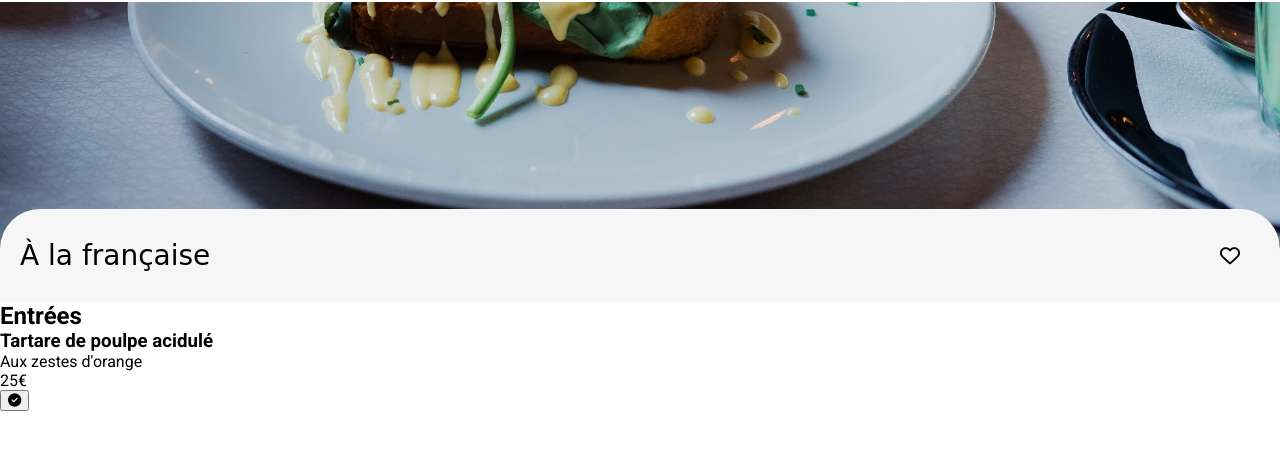
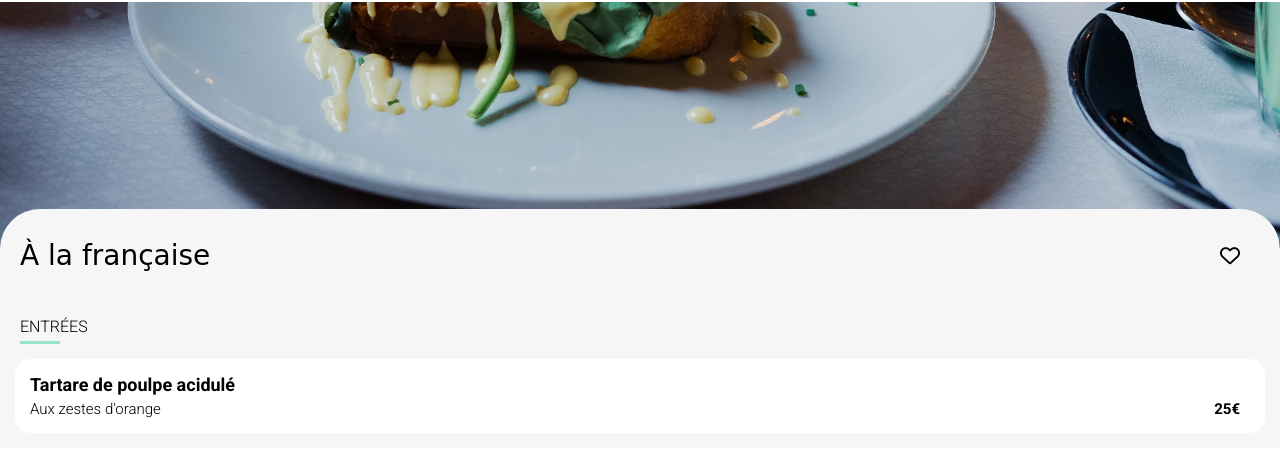
Before and after one commit to chloeadriancreates/ChloeAdrian_3_15112021, a website: page aLaFrancaise.html in a window 1280 px wide. Shown: the part 72-528 px from the top of the page. Drawn offline with Linux system fonts and the light colour scheme; a web font is replaced by a local one.

Commit message:
Created first version of menu item card

```diff
--- a/aLaFrancaise.html
+++ b/aLaFrancaise.html
@@ -26,13 +26,16 @@
         </section>
         <section class="menu">
             <h2 class="menu_heading">Entrées</h2>
+            <div class="menu_heading_underline"></div>
             <div class="menu_card">
-                <div>
-                    <h3 class="menu_card_title">Tartare de poulpe acidulé</h3>
-                    <p class="menu_card_descr">Aux zestes d'orange</p>
+                <div class="menu_card_caption">
+                    <div>
+                        <h3 class="menu_card_title">Tartare de poulpe acidulé</h3>
+                        <p class="menu_card_descr">Aux zestes d'orange</p>
+                    </div>
+                    <p class="menu_card_price">25€</p>
                 </div>
-                <p class="menu_card_price">25€</p>
-                <button class="menu_card_btn">
+                <button class="menu_card_btn btn">
                     <i class="menu_card_btn_icon fas fa-check-circle"></i>
                 </button>
             </div>
--- a/sass/pages/menu/sections/_menu.scss
+++ b/sass/pages/menu/sections/_menu.scss
@@ -0,0 +1,113 @@
+.menu {
+    background: $grey--light;
+    padding: 15px;
+
+    &_heading {
+        font-size: 16px;
+        font-weight: 300;
+        text-transform: uppercase;
+        margin-left: 5px;
+
+        &_underline {
+            width: 40px;
+            height: 3px;
+            background: $colorTertiary;
+            margin: 5px 0px 0px 5px;
+        }
+    }
+
+    &_card {
+        @include flex(row, space-between, end);
+        margin-top: 15px;
+        background: white;
+        border-radius: 15px;
+        overflow: hidden;
+
+        &_caption {
+            @include flex(row, space-between, end);
+            width: 100%;
+            margin: 15px 25px 15px 15px;
+        }
+
+        &_title {
+            margin-bottom: 5px;
+            font-size: 18px;
+            font-weight: 700;
+            // white-space: nowrap;
+            overflow: hidden;
+            text-overflow: ellipsis;
+        }
+
+        &_descr {
+            font-size: 15px;
+            font-weight: 300;
+            // white-space: nowrap;
+            overflow: hidden;
+            text-overflow: ellipsis;
+        }
+
+        &_price {
+            font-size: 15px;
+            font-weight: 700;
+        }
+
+        &_btn {
+            align-self: stretch;
+            padding: 0px;
+            padding: 15px;
+            border-radius: 0px 15px 15px 0px;
+            background: $colorTertiary;
+            width: 0px;
+            animation: menu_card_btn_back 1s ease;
+            animation-fill-mode: forwards;
+
+            &_icon {
+                font-size: 22px;
+            }
+        }
+
+        &:hover .menu_card_btn {
+            animation: menu_card_btn 1.5s ease;
+            animation-fill-mode: forwards;
+
+            &_icon {
+                animation: menu_card_btn_icon 1s ease;
+                animation-fill-mode: forwards;
+            }
+        }
+    }
+}
+
+@keyframes menu_card_btn {
+    from {
+        padding: 0px;
+        width: 0px;
+    }
+
+    to {
+        padding: 15px;
+        width: 60px;
+    }
+}
+
+@keyframes menu_card_btn_icon {
+    from {
+        transform: rotate(90deg);
+    }
+
+    to {
+        transform: rotate(360deg);
+    }
+}
+
+@keyframes menu_card_btn_back {
+    from {
+        padding: 15px;
+        width: 60px;
+    }
+
+    to {
+        padding: 0px;
+        width: 0px;
+    }
+}
```
Also changed, not shown: public/css/style.css, 1 other file.
